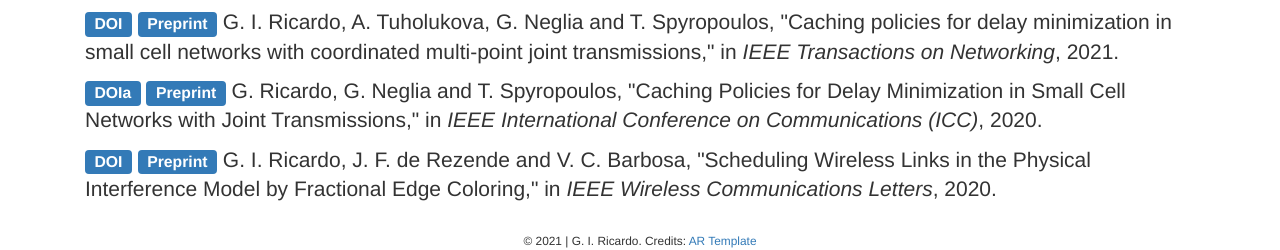
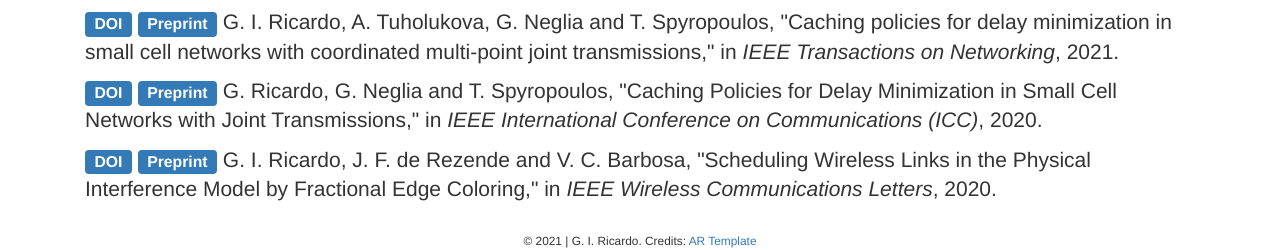
Before and after one commit to guilhermeiecker/webpage, a plain HTML site: page index.html in a window 1280 px wide. Shown: the part 756-1006 px from the top of the page. Drawn offline with Linux system fonts and the light colour scheme; some icons are missing.

Commit message:
sdfg sdg

```diff
--- a/index.html
+++ b/index.html
@@ -112,7 +112,7 @@
                         </div>
                         <div class="publication">
                             <p style="text-align: left;">
-                                <a href="https://doi.org/10.1109/ICC40277.2020.9149237" style="text-decoration:none;"><span class="label label-primary" >DOIa</span></a>
+                                <a href="https://doi.org/10.1109/ICC40277.2020.9149237" style="text-decoration:none;"><span class="label label-primary" >DOI</span></a>
                                 <a href="papers/icc2020.pdf" style="text-decoration:none;"><span class="label label-primary">Preprint</span></a>
                                 G. Ricardo, G. Neglia and T. Spyropoulos, <span class="paper-title">"Caching Policies for Delay Minimization in Small Cell Networks with Joint Transmissions,"</span> in <em>IEEE International Conference on Communications (ICC)</em>, 2020.
                             </p>
```
